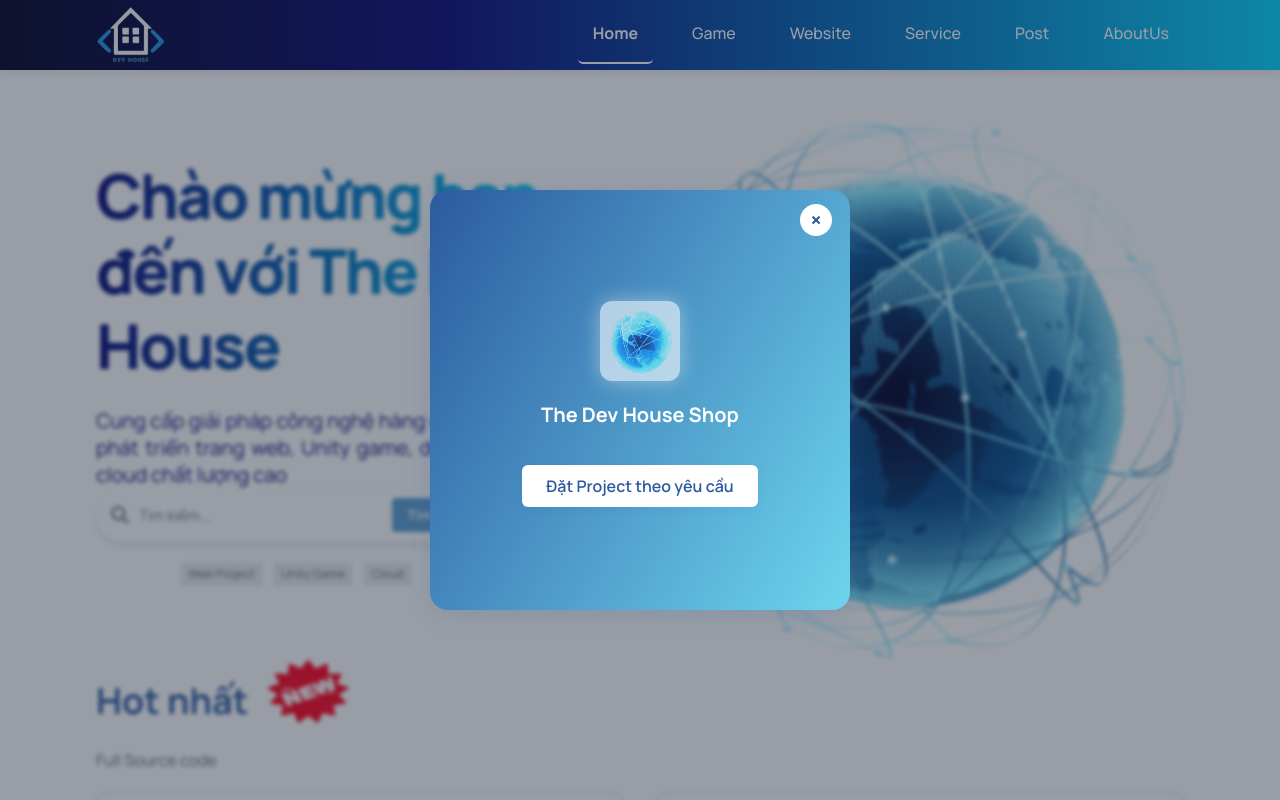
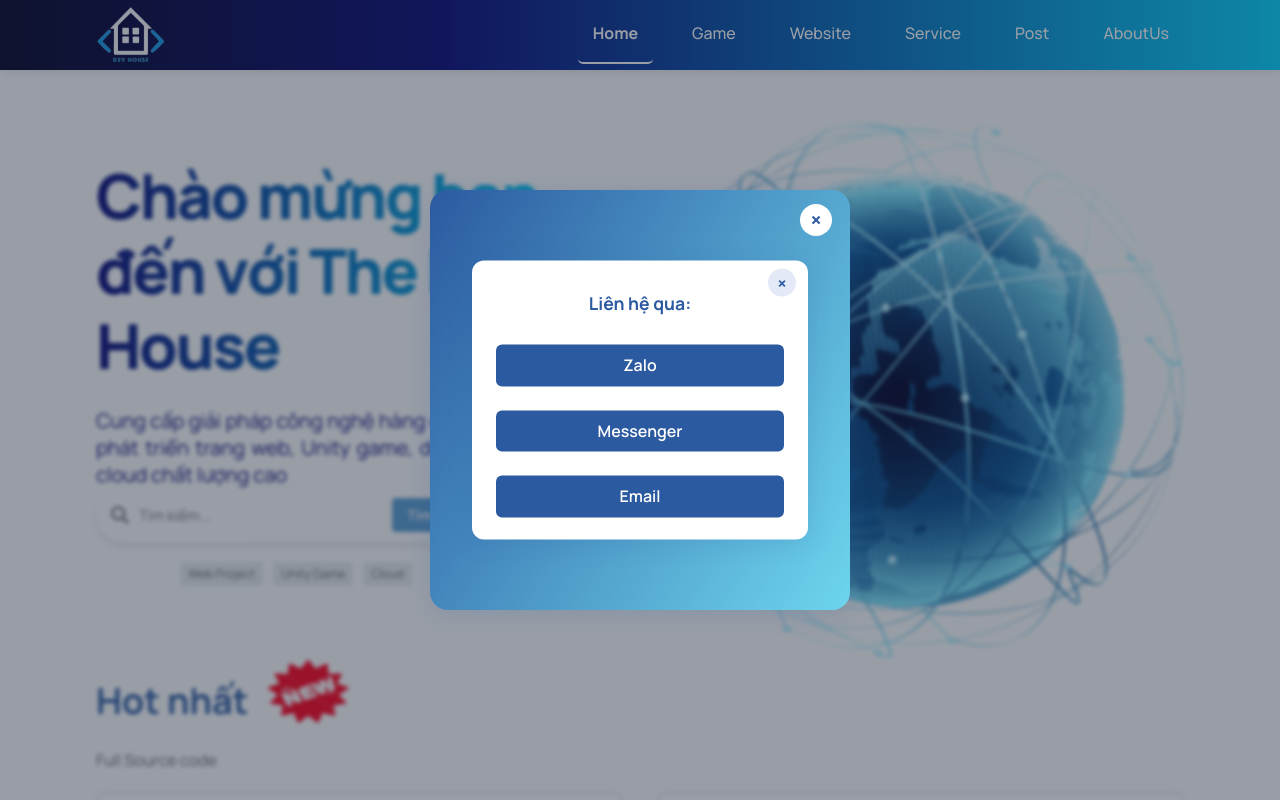
Before and after one commit to haivip777/thedevhouse_web, a React (Vite) app: page / in a window 1280 px wide. Both pictures are taken after a click on the button "Đặt Project theo yêu cầu". Shown: the top 800 px of the page. Built offline with nearby package versions, Linux system fonts and the light colour scheme.

Commit message:
update contact for project

```diff
--- a/src/pages/home/Home.jsx
+++ b/src/pages/home/Home.jsx
@@ -10,6 +10,7 @@
   const [searchTerm, setSearchTerm] = useState('');
   const [searchTag, setSearchTag] = useState('');
   const [showBanner, setShowBanner] = useState(true);
+  const [showContactOptions, setShowContactOptions] = useState(false);
 
   const handleSearch = (term) => {
     setSearchTerm(term);
@@ -22,7 +23,11 @@
   };
 
   const handleContact = () => {
-    window.location.href = '#';
+    setShowContactOptions(true);
+  };
+
+  const handleCloseContactOptions = () => {
+    setShowContactOptions(false);
   };
 
   return (
@@ -36,6 +41,33 @@
               <span>The Dev House Shop</span>
               <button className="dh__banner-contact" onClick={handleContact}>Đặt Project theo yêu cầu</button>
             </div>
+            {showContactOptions && (
+              <div
+                className="dh__contact-options show"
+                aria-hidden={!showContactOptions}
+              >
+                <button className="dh__contact-close" onClick={handleCloseContactOptions}>×</button>
+                <div className="dh__contact-title">Liên hệ qua:</div>
+                <a
+                  className="dh__contact-link"
+                  href="https://zalo.me/0869528304"
+                  target="_blank"
+                  rel="noopener noreferrer"
+                >Zalo</a>
+                <a
+                  className="dh__contact-link"
+                  href="https://m.me/61576886176025"
+                  target="_blank"
+                  rel="noopener noreferrer"
+                >Messenger</a>
+                <a
+                  className="dh__contact-link"
+                  href="mailto:thedevhouse.shop@gmail.com"
+                  target="_blank"
+                  rel="noopener noreferrer"
+                >Email</a>
+              </div>
+            )}
           </div>
         </div>
       )}
--- a/src/pages/home/home.css
+++ b/src/pages/home/home.css
@@ -251,3 +251,87 @@
     box-shadow: 0 0 20px rgba(255, 255, 255, 0.7);
   }
 }
+
+.dh__contact-options {
+  position: absolute;
+  width: 80%;
+  top: 50%;
+  left: 50%;
+  transform: translate(-50%, -50%) scale(0.8);
+  opacity: 0;
+  background: #fff;
+  color: #2c5aa0;
+  border-radius: 12px;
+  box-shadow: 0 4px 24px rgba(44,90,160,0.18);
+  padding: 28px 24px 18px 24px;
+  min-width: 220px;
+  z-index: 10002;
+  display: flex;
+  flex-direction: column;
+  align-items: center;
+  gap: 16px;
+  pointer-events: none;
+  transition: transform 0.3s cubic-bezier(.4,0,.2,1), opacity 0.3s cubic-bezier(.4,0,.2,1);
+}
+
+.dh__contact-options.show {
+  transform: translate(-50%, -50%) scale(1);
+  opacity: 1;
+  pointer-events: auto;
+}
+
+@keyframes scale {
+  from {
+    transform: translate(-50%, -50%) scale(0.8);
+  }
+  to {
+    transform: translate(-50%, -50%) scale(1);
+  }
+}
+
+.dh__contact-title {
+  font-size: 1.1rem;
+  font-weight: 700;
+  margin-bottom: 8px;
+}
+
+.dh__contact-link {
+  background: #2c5aa0;
+  color: #fff;
+  padding: 8px 18px;
+  border-radius: 6px;
+  text-decoration: none;
+  font-weight: 600;
+  margin: 4px 0;
+  transition: background 0.2s;
+  width: 100%;
+  text-align: center;
+}
+.dh__contact-link:hover {
+  background: #6dd5ed;
+  color: #2c5aa0;
+}
+
+.dh__contact-close {
+  position: absolute;
+  top: 8px;
+  right: 12px;
+  background: #e3e9f6;
+  color: #2c5aa0;
+  border: none;
+  border-radius: 50%;
+  width: 28px;
+  height: 28px;
+  font-size: 18px;
+  font-weight: bold;
+  cursor: pointer;
+  display: flex;
+  align-items: center;
+  justify-content: center;
+  z-index: 2;
+  transition: background 0.2s;
+}
+.dh__contact-close:hover {
+  background: #2c5aa0;
+  color: #fff;
+}
```
